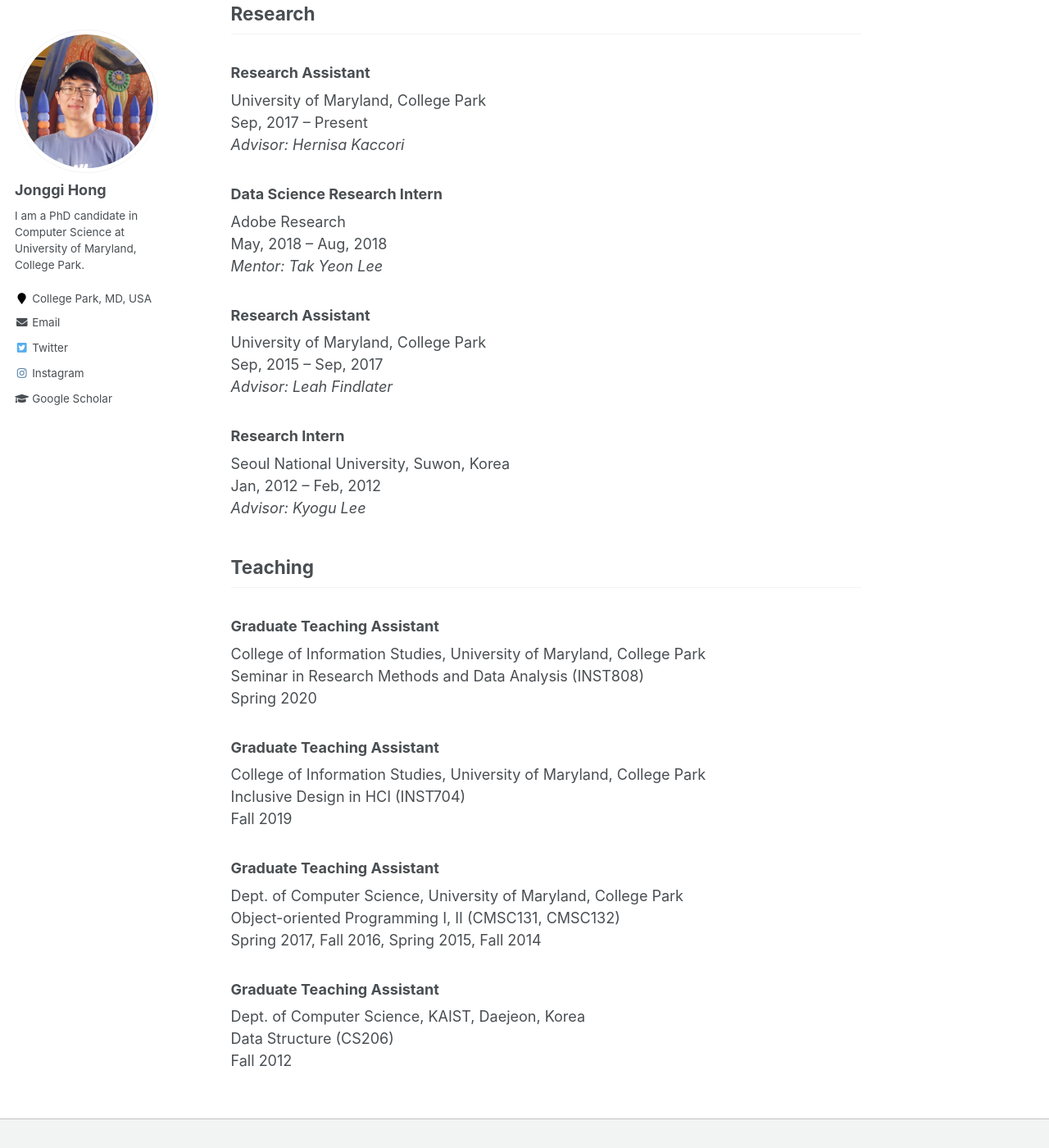
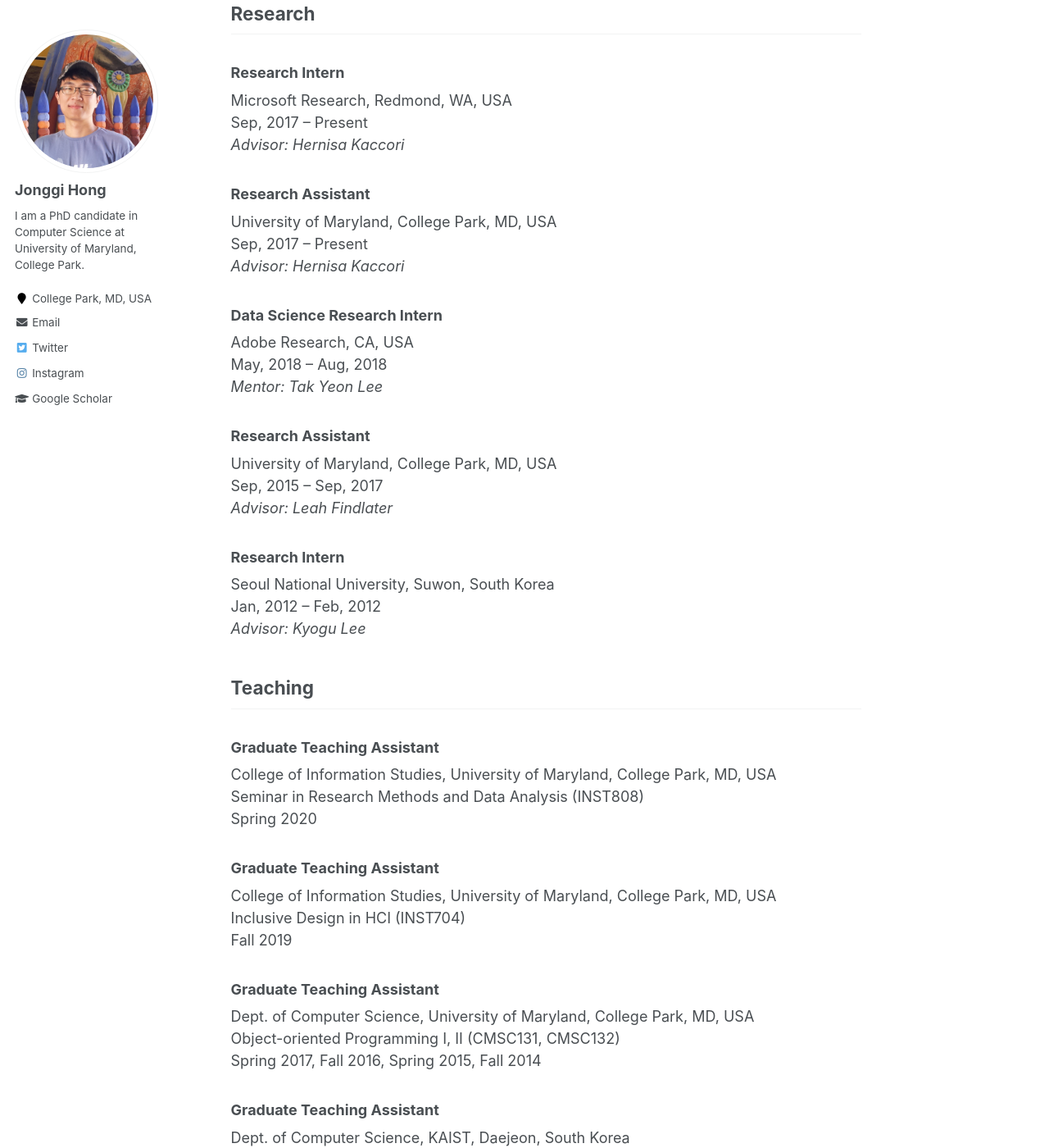
Before and after one commit to jonggi/jonggi.github.io, a Jekyll site: the page built from work.md, in a window 1280 px wide and 1400 px high, scrolled down 202 px. Shown: the whole window at 82% size. Built offline with Jekyll 4.4.1, drawn with Linux system fonts in a browser that asks for light colours.

Commit message:
mm github

```diff
--- a/work.md
+++ b/work.md
@@ -11,23 +11,28 @@ classes: wide
 
 ## Research
 
+### Research Intern
+Microsoft Research, Redmond, WA, USA<br>
+Sep, 2017 – Present<br>
+*Advisor: Hernisa Kaccori*
+
 ### Research Assistant
-University of Maryland, College Park<br>
+University of Maryland, College Park, MD, USA<br>
 Sep, 2017 – Present<br>
 *Advisor: Hernisa Kaccori*
 
 ### Data Science Research Intern
-Adobe Research<br>
+Adobe Research, CA, USA<br>
 May, 2018 – Aug, 2018<br>
 *Mentor: Tak Yeon Lee*
 
 ### Research Assistant
-University of Maryland, College Park<br>
+University of Maryland, College Park, MD, USA<br>
 Sep, 2015 – Sep, 2017<br>
 *Advisor: Leah Findlater*
 
 ### Research Intern
-Seoul National University, Suwon, Korea<br>
+Seoul National University, Suwon, South Korea<br>
 Jan, 2012 – Feb, 2012<br>
 *Advisor: Kyogu Lee*
 
@@ -35,21 +40,21 @@ Jan, 2012 – Feb, 2012<br>
 ## Teaching
 
 ### Graduate Teaching Assistant
-College of Information Studies, University of Maryland, College Park<br>
+College of Information Studies, University of Maryland, College Park, MD, USA<br>
 Seminar in Research Methods and Data Analysis (INST808)<br>
 Spring 2020
 
 ### Graduate Teaching Assistant
-College of Information Studies, University of Maryland, College Park<br>
+College of Information Studies, University of Maryland, College Park, MD, USA<br>
 Inclusive Design in HCI (INST704)<br>
 Fall 2019
 
 ### Graduate Teaching Assistant
-Dept. of Computer Science, University of Maryland, College Park<br>
+Dept. of Computer Science, University of Maryland, College Park, MD, USA<br>
 Object-oriented Programming I, II (CMSC131, CMSC132)<br>
 Spring 2017, Fall 2016, Spring 2015, Fall 2014
 
 ### Graduate Teaching Assistant
-Dept. of Computer Science, KAIST, Daejeon, Korea<br>
+Dept. of Computer Science, KAIST, Daejeon, South Korea<br>
 Data Structure (CS206)<br>
 Fall 2012
```
